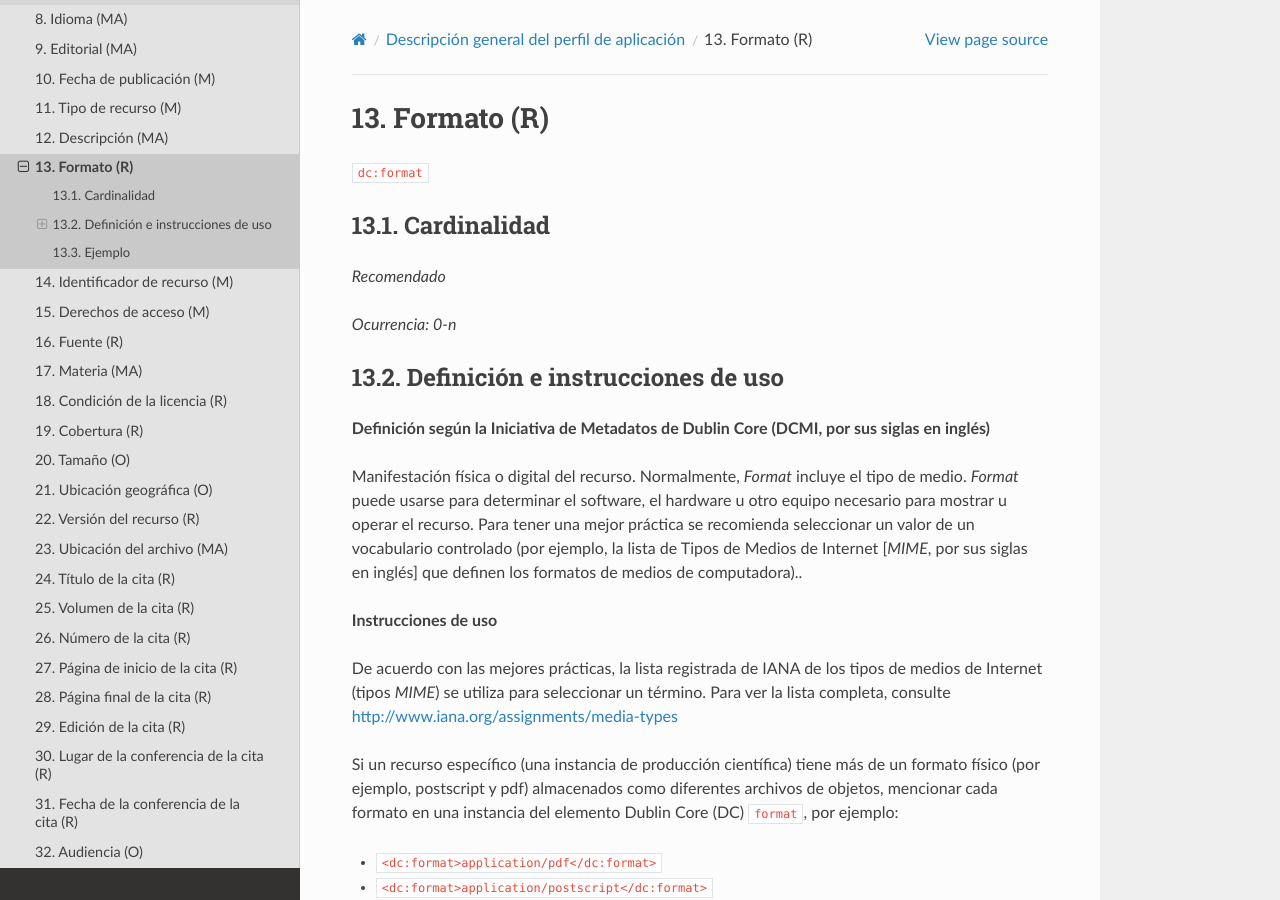
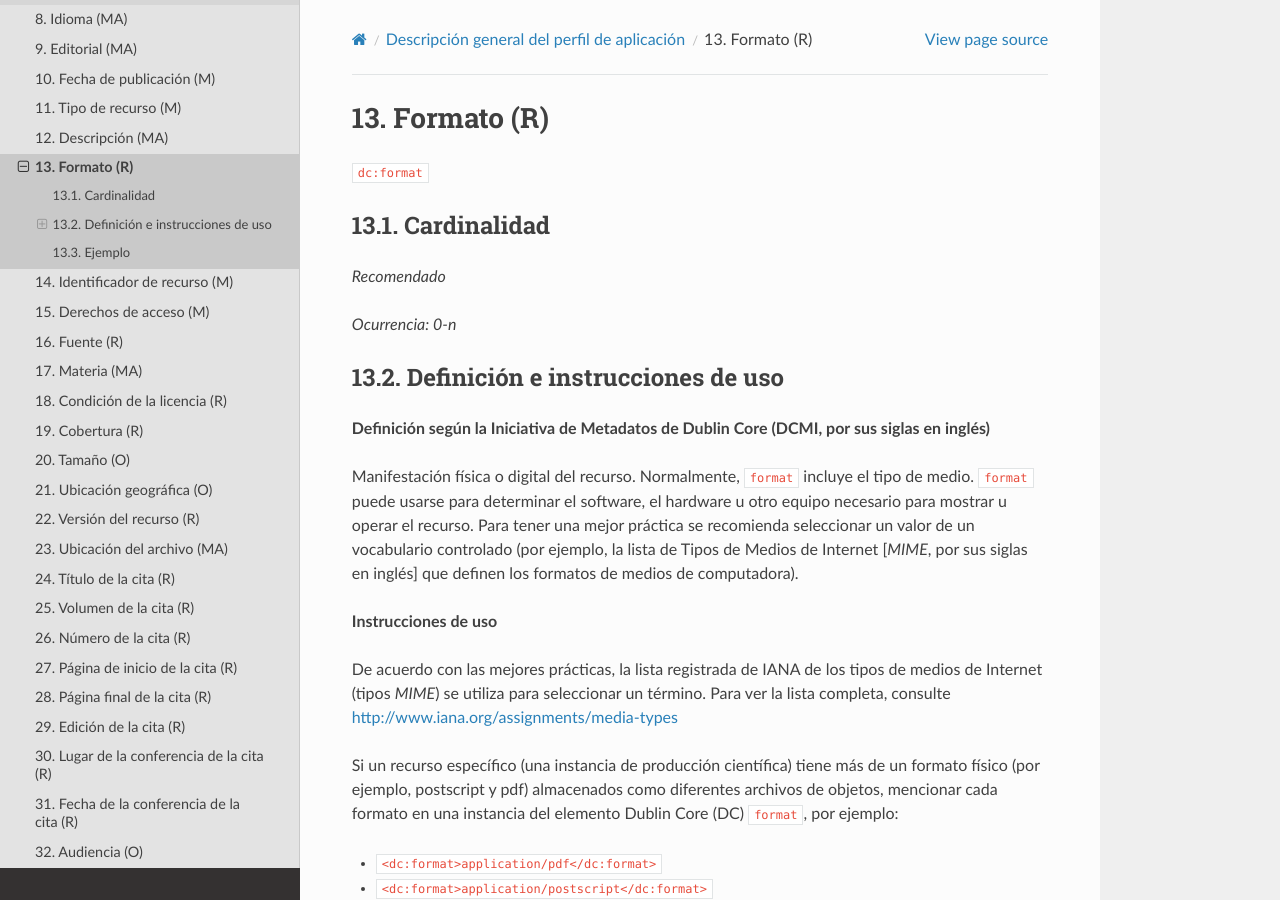
Before and after one commit to memoemg/openAIRE4, a Sphinx documentation site: the page built from docs/field_format.rst, in a window 1280 px wide and 900 px high. Built offline with Sphinx 7.4.7 and the Read the Docs theme 2.0.0, drawn with Linux system fonts in a browser that asks for light colours; a script that is not in the unit is left out.

```diff
--- a/docs/field_format.rst
+++ b/docs/field_format.rst
@@ -17,7 +17,7 @@ Definición e instrucciones de uso
 
 **Definición según la Iniciativa de Metadatos de Dublin Core (DCMI, por sus siglas en inglés)**
 
-Manifestación física o digital del recurso. Normalmente, *Format* incluye el tipo de medio. *Format* puede usarse para determinar el software, el hardware u otro equipo necesario para mostrar u operar el recurso. Para tener una mejor práctica se recomienda seleccionar un valor de un vocabulario controlado (por ejemplo, la lista de Tipos de Medios de Internet [*MIME*, por sus siglas en inglés] que definen los formatos de medios de computadora)..
+Manifestación física o digital del recurso. Normalmente, ``format`` incluye el tipo de medio. ``format`` puede usarse para determinar el software, el hardware u otro equipo necesario para mostrar u operar el recurso. Para tener una mejor práctica se recomienda seleccionar un valor de un vocabulario controlado (por ejemplo, la lista de Tipos de Medios de Internet [*MIME*, por sus siglas en inglés] que definen los formatos de medios de computadora).
 
 **Instrucciones de uso**
 
```
